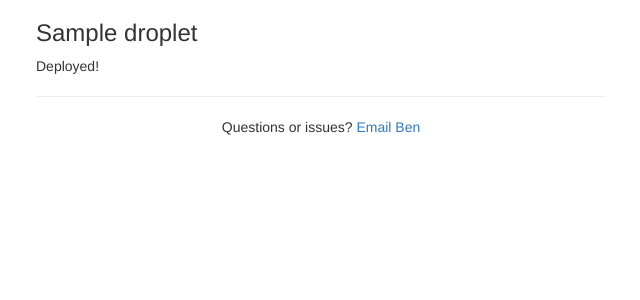
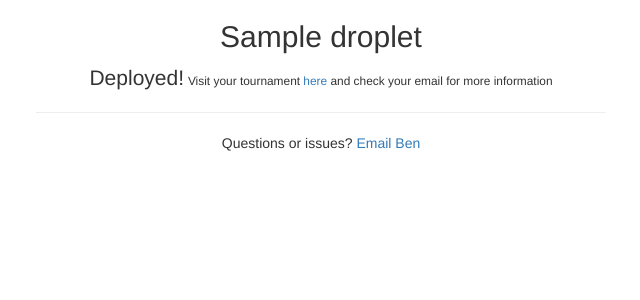
Before and after one commit to MIT-Tab/mittab-deploy, a Flask app: template deployer/templates/show.html in a window 1280 px wide. Shown: the top 300 px of the page, without its empty margins (319-959 px from the left). Run offline with Flask 2, Linux system fonts and the light colour scheme; tables that the repository leaves empty hold one stand-in row (values such as "Sample post"); the template is opened without the code that fills it: values that come from a table or form of the project are taken from there, most other values are stand-ins (such as "Sample title", 1, 10 or a date in 2020); some libraries are stand-ins or nearby versions.

Commit message:
Get an acceptable front-end

```diff
--- a/deployer/templates/show.html
+++ b/deployer/templates/show.html
@@ -2,14 +2,22 @@
 
 {% block content %}
 <div id="tournament">
-  <h3>[[ tournament.name ]]</h3>
-  <div v-if="tournament.deployed">
-    <span>Deployed!</span>
-  </div>
-  <div v-else>
-    <span>Loading...</span>
-    <span>Status: [[ tournament.status ]]</span>
-  </div>
+  <center>
+    <h2>[[ tournament.name ]]</h3>
+    <div v-if="tournament.deployed">
+      <span class="lead">Deployed!</span>
+      <small>
+        Visit your tournament <a href="">here</a> and check your email for more information
+      </small>
+    </div>
+    <div v-else>
+      <span class="lead">[[ tournament.status || 'Waiting for response' ]][[ '.'.repeat(dots) ]]</span>
+      <br/>
+      <small>
+        If this process takes longer than 10-15 minutes, email Ben at the link below
+      </small>
+    </div>
+  </center>
 </div>
 
 <script type="text/javascript">
@@ -20,7 +28,8 @@ var app = new Vue({
       name: '{{ tournament.name }}',
       status: '{{ tournament.status }}',
       deployed: '{{ tournament.deployed }}' == 'True'
-    }
+    },
+    dots: 3
   },
   // Use [[  ]] to wrap vue to prevent conflicts with Jinja
   delimiters: ['[[',']]'],
@@ -34,14 +43,22 @@ var app = new Vue({
 
           console.log(this.tournament)
           if (this.tournament.deployed) {
-            clearInterval(this.interval)
+            clearInterval(this.intervals.tournament)
+            clearInterval(this.intervals.dots)
           }
         }.bind(this))
+    },
+
+    updateDots: function() {
+      this.dots = ((this.dots + 1) % 4)
     }
   },
 
   mounted: function() {
-    this.interval = setInterval(this.updateTournament, 10000)
+    this.interval = {
+      tournament: setInterval(this.updateTournament, 10000),
+      dots: setInterval(this.updateDots, 1000)
+    }
   }
 })
 </script>
```
